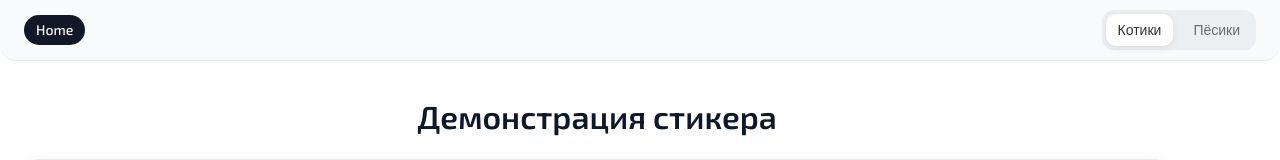
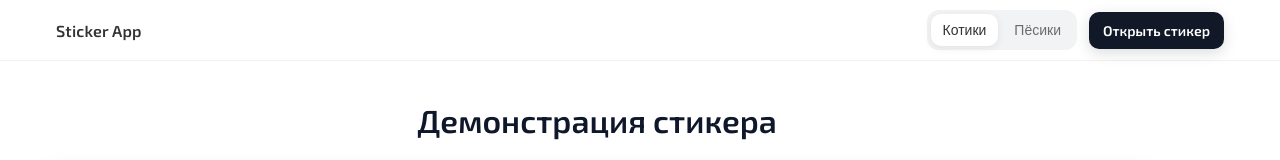
Before and after one commit to BMD63/sticker-module, a Nuxt app: page /sticker in a window 1280 px wide. Shown: the top 160 px of the page. Built offline with nearby package versions, Linux system fonts and the light colour scheme; no server answers.

Commit message:
chore(sticker): cleanup page, modal zod validation, remove dead code

```diff
--- a/app/app.vue
+++ b/app/app.vue
@@ -1,3 +1,5 @@
 <template>
-  <NuxtPage />
+  <NuxtLayout>
+    <NuxtPage />
+  </NuxtLayout>
 </template>
--- a/app/layouts/default.vue
+++ b/app/layouts/default.vue
@@ -4,15 +4,28 @@
 </script>
 
 <template>
-  <div class="layout">
+  <div class="site">
     <SiteHeader />
-    <main><slot /></main>
+    <main class="site-main">
+      <slot />
+    </main>
     <SiteFooter />
   </div>
 </template>
 
 <style scoped lang="scss">
-.layout > main {
-  min-height: 60vh;
+.site {
+  min-height: 100svh;
+  display: grid;
+  grid-template-rows: auto 1fr auto; /* header / content / footer */
+  background: var(--color-page, #fff);
+}
+
+
+.site-main {
+  padding: 16px;
+  max-width: 1440px;
+  margin: 0 auto;
+  width: 100%;
 }
 </style>
--- a/app/pages/sticker.vue
+++ b/app/pages/sticker.vue
@@ -1,6 +1,6 @@
 <script setup lang="ts">
 import { ref, reactive, onMounted, onBeforeUnmount, nextTick, watch } from 'vue'
-import { useRoute, useRouter } from '#imports'
+import { useRoute } from '#imports'
 import { z } from 'zod'
 
 import { usePictures } from '~/composables/usePictures'
@@ -16,10 +16,8 @@
 }
 
 const route = useRoute()
-const router = useRouter()
 
 const src = ref<PictureSource>(pickSrc(route.query.src))
-const selected = ref<PictureSource>(src.value)
 
 const { images, loading, error, load, setSource } = usePictures(src.value, 3)
 onMounted(() => { load() })
@@ -30,19 +28,12 @@
     const next = pickSrc(q)
     if (next !== src.value) {
       src.value = next
-      selected.value = next
       setSource(next)
       load()
       schedule(updateAvoid)
     }
   }
 )
-
-async function onSelect(next: PictureSource) {
-  if (selected.value === next) return
-  selected.value = next
-  await router.replace({ query: { ...route.query, src: next } })
-}
 
 /* ——— утилиты для расчёта зоны стикера ——— */
 function cssPx(varName: string, fallback: number): number {
@@ -179,46 +170,6 @@
 </script>
 
 <template>
-  <!-- Шапка страницы -->
-  <header
-    class="page-header"
-    role="banner"
-  >
-    <NuxtLink
-      to="/"
-      class="home-link"
-      aria-label="На главную"
-    >
-      Home
-    </NuxtLink>
-
-    <div
-      class="source-toggle"
-      role="tablist"
-      aria-label="Источник картинок"
-    >
-      <button
-        role="tab"
-        :aria-selected="selected === 'cats'"
-        class="toggle-btn"
-        :class="{ active: selected === 'cats' }"
-        @click="onSelect('cats')"
-      >
-        Котики
-      </button>
-
-      <button
-        role="tab"
-        :aria-selected="selected === 'dogs'"
-        class="toggle-btn"
-        :class="{ active: selected === 'dogs' }"
-        @click="onSelect('dogs')"
-      >
-        Пёсики
-      </button>
-    </div>
-  </header>
-
   <main class="sticker-page">
     <h1 class="title">
       Демонстрация стикера
@@ -373,61 +324,6 @@
 </template>
 
 <style lang="scss" scoped>
-/* ——— Шапка со ссылкой Home и переключателем ——— */
-.page-header {
-  position: sticky;
-  top: 0;
-  z-index: 5;
-  display: flex;
-  align-items: center;
-  justify-content: space-between;
-  gap: 12px;
-  padding: 10px 24px;
-  margin: 0 auto 12px;
-  max-width: 1440px;
-
-  background: color-mix(in srgb, var(--color-bg-panel) 82%, transparent);
-  backdrop-filter: blur(6px);
-  border-bottom: 1px solid rgba(16,24,40,.06);
-  border-radius: 0 0 16px 16px;
-}
-.home-link {
-  display: inline-block;
-  padding: 8px 12px;
-  border-radius: 999px;
-  background: #111827;
-  color: #fff;
-  text-decoration: none;
-  font-size: 14px;
-  line-height: 1;
-  transition: filter .15s ease;
-}
-.home-link:hover { filter: brightness(.95); }
-
-/* Переключатель в шапке */
-.source-toggle {
-  display: inline-flex;
-  gap: 8px;
-  padding: 4px;
-  border-radius: 12px;
-  background: rgba(16, 24, 40, 0.05);
-}
-.toggle-btn {
-  border: 0;
-  background: transparent;
-  padding: 8px 12px;
-  border-radius: 10px;
-  cursor: pointer;
-  font-size: 14px;
-  color: var(--color-text);
-  opacity: .7;
-}
-.toggle-btn.active {
-  background: #fff;
-  box-shadow: 0 2px 8px rgba(16,24,40,.08);
-  opacity: 1;
-}
-
 /* ——— Токены стикера ——— */
 :global(:root) {
   --sticker-right: 24px;
@@ -487,7 +383,7 @@
 }
 .lead-form [aria-invalid="true"] { border-color: #fda29b; background: #fff7f7; }
 
-/* Резерв места под ошибку*/
+/* Резерв места под ошибку */
 .error {
   min-height: 18px;
   font-size: 12px;
```
